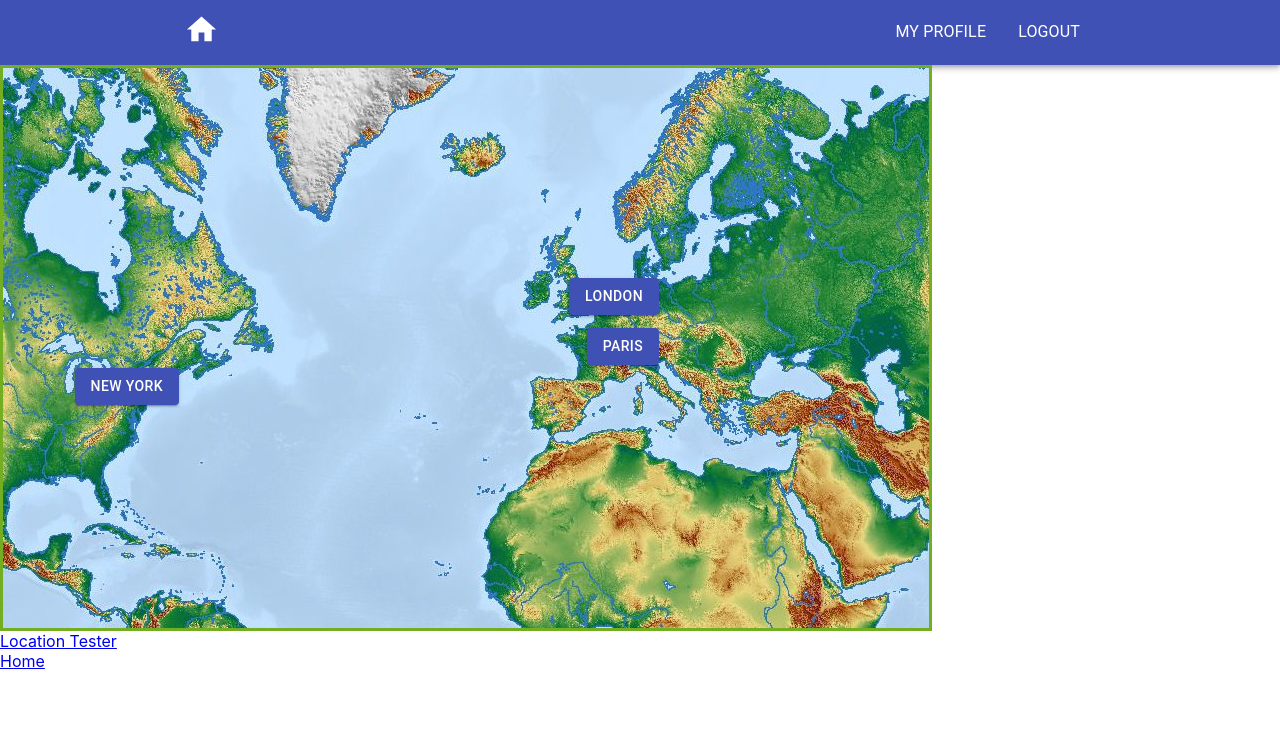
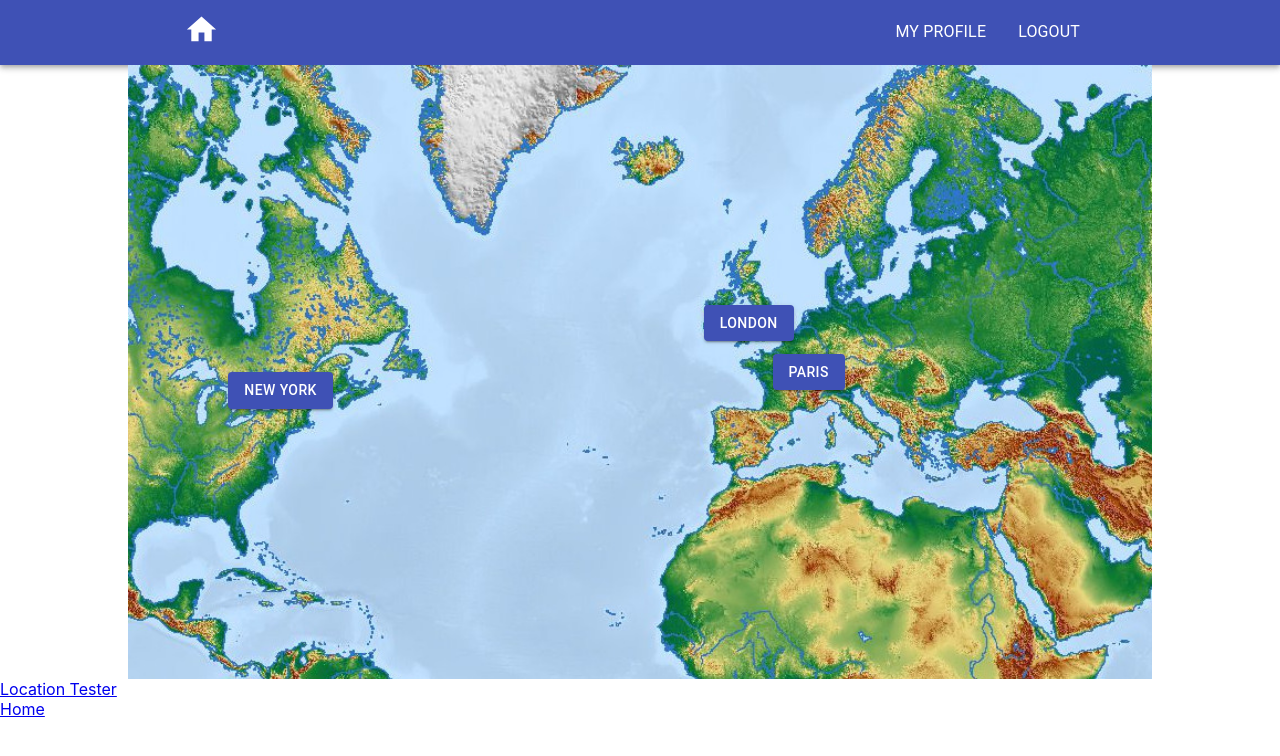
Before and after one commit to 2011Canada/project-2-team5-frontend, a React (Create React App) app: page /map in a window 1280 px wide. Shown: the top 756 px of the page. Built offline with nearby package versions, Linux system fonts and the light colour scheme.

Commit message:
map now scales to window

```diff
--- a/src/components/Map/Map.css
+++ b/src/components/Map/Map.css
@@ -1,22 +1,30 @@
 div.mapcontainer {
   position: relative;
-  width: 926px;
-  height: 560px;
-  border: 3px solid #73AD21;
+  width: 80%;
+  margin: auto auto;
+}
+
+div.mapfunction {
+  resize: horizontal;
+  max-width: 100%;
+  padding-bottom: 60%;
+  background-image: url('northatlanticmap.jpg');
+  background-size: cover;
+  /* border: 3px solid #ad2121; */
 }
 
 div.nycbutton {
   position: absolute;
-  top: 300px;
-  right: 750px;
+  top: 50%;
+  right: 80%;
 }
 div.londonbutton {
   position: absolute;
-  top: 210px;
-  right: 270px;
+  top: 39%;
+  right: 35%;
 }
 div.parisbutton {
   position: absolute;
-  top: 260px;
-  right: 270px;
+  top: 47%;
+  right: 30%;
 }
--- a/src/components/Map/Map.js
+++ b/src/components/Map/Map.js
@@ -4,7 +4,7 @@ import './Map.css';
 import Button from '@material-ui/core/Button';
 
 function WorldMap() {
-  return <img src={MapImage} alt="Logo" />;
+  return <img src={MapImage} alt="Logo" resizeMode="cover" />;
 }
 
 function ParentMap() {
@@ -13,7 +13,9 @@ function ParentMap() {
   };
   return (
     <div class="mapcontainer">
-      <WorldMap />
+        <div class="mapfunction">
+            {/* <WorldMap /> */}
+        </div>
       <div class="londonbutton">
         <Button
           variant="contained"
```
Also changed, not shown: 1 other file (tests, documents, lock files or other folders).
